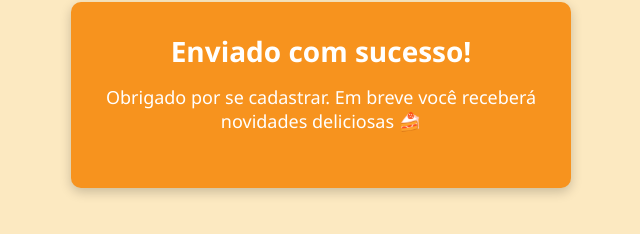
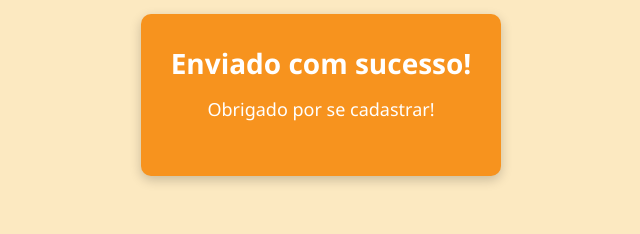
Before and after one commit to DyTwT/Atividade-Formul-rio, a plain HTML site: page formulario.html in a window 1280 px wide. Shown: the part 394-628 px from the top of the page, without its empty margins (319-959 px from the left). Drawn offline with Linux system fonts and the light colour scheme.

Commit message:
Update formulario.html

```diff
--- a/formulario.html
+++ b/formulario.html
@@ -9,7 +9,7 @@
         <img src="logo.png" alt="Logo do Site de Receitas">
         <div class="mensagem">
             <h1>Enviado com sucesso!</h1>
-            <p>Obrigado por se cadastrar. Em breve você receberá novidades deliciosas 🍰</p>
+            <p>Obrigado por se cadastrar!</p>
         </div>
     </div>
 </body>
```
